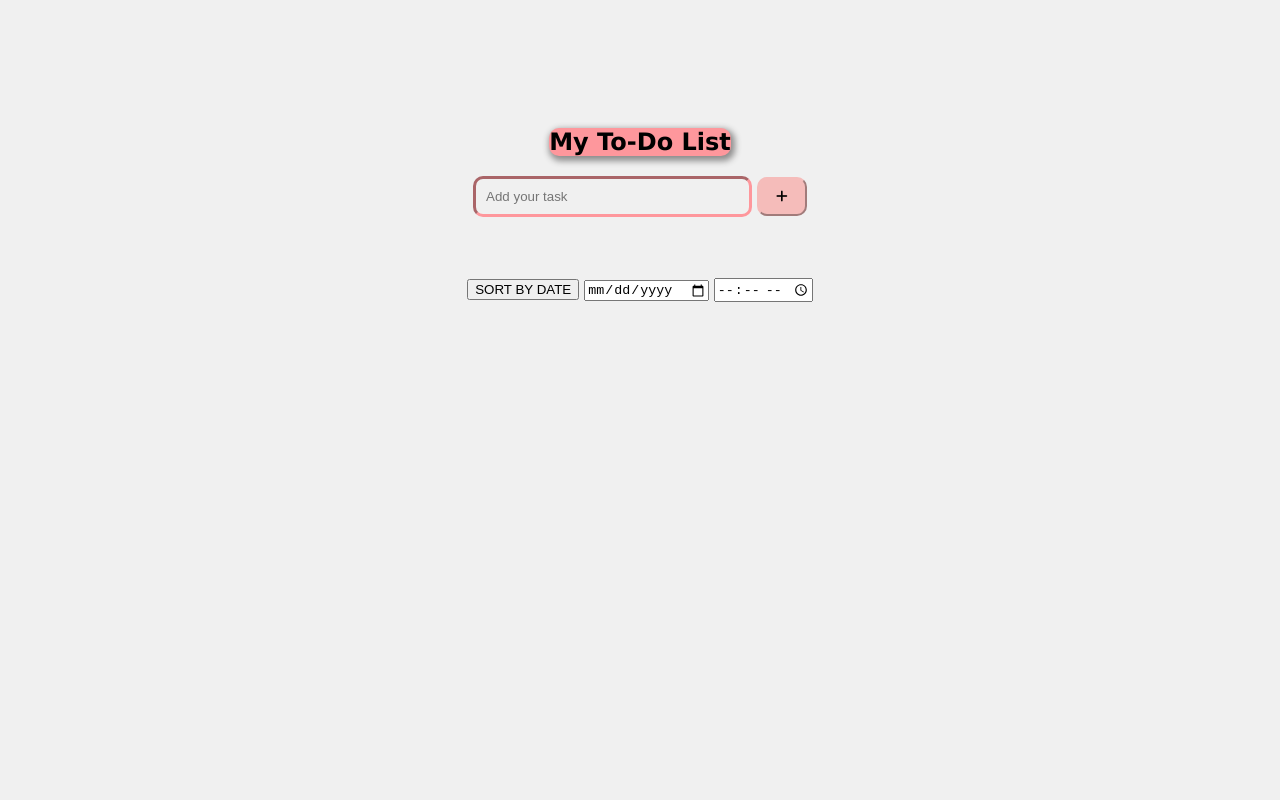
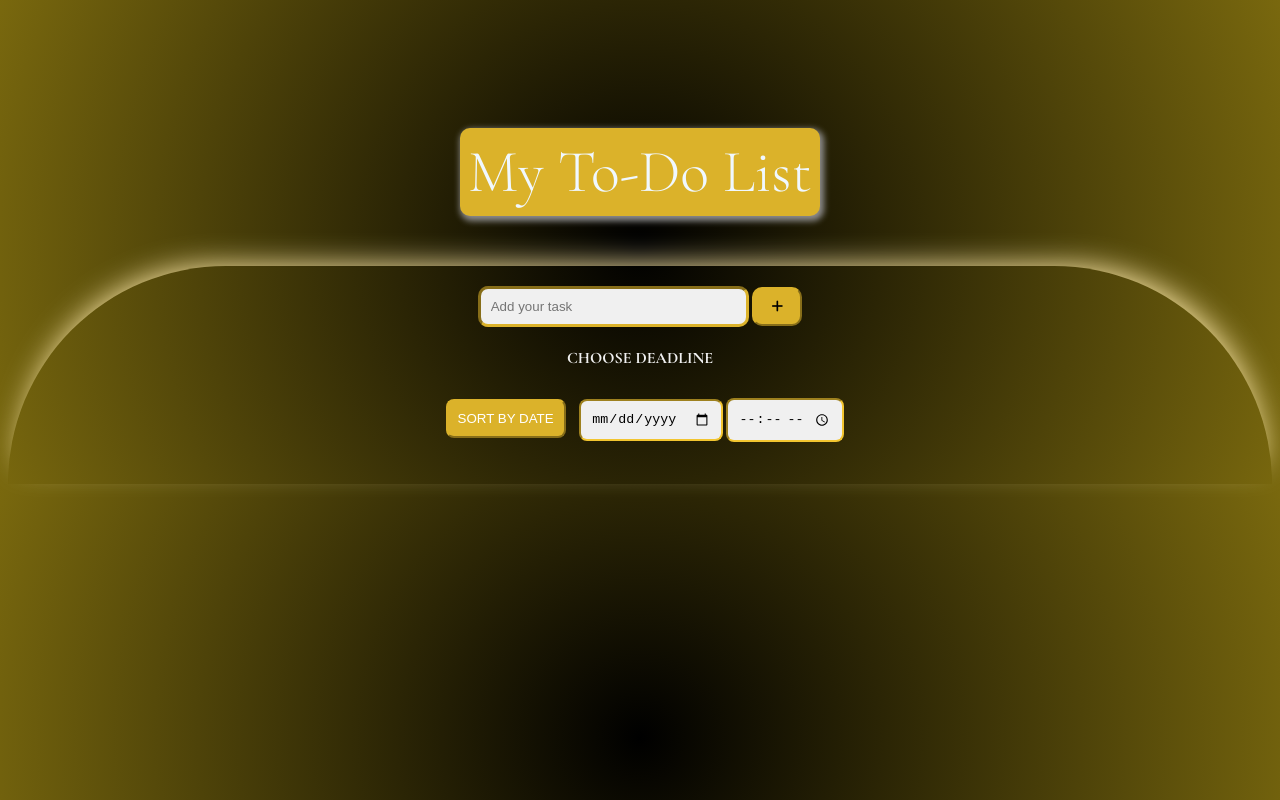
Before and after one commit to Huenyeon/interactive-to-do-list, a website built with Vite: page index.html in a window 1280 px wide. Built offline with nearby package versions, Linux system fonts and the light colour scheme.

Commit message:
updated css

```diff
--- a/main.css
+++ b/main.css
@@ -1,18 +1,20 @@
 body{
-    background-color: #f0f0f0;
-    font-family:'Lucida Sans', 'Lucida Sans Regular', 'Lucida Grande', 'Lucida Sans Unicode', Geneva, Verdana, sans-serif;
+    background: rgb(0,0,0);
+    background: radial-gradient(circle, rgba(0,0,0,1) 0%, rgba(121,104,14,1) 100%);
+    font-family: "Cormorant Garamond", serif;
     text-align: center;
     margin-top: 10%;
 }
 
-h1{
+h2{
     font-size: 60px;
     color: aliceblue;
     padding: 8px;
+    font-weight: 300;
 
 }
 .title{
-    background-color: #fe979c;
+    background-color: #dbb22a;
     width: fit-content;
     margin:auto;
     border-radius: 10px;
@@ -24,33 +26,35 @@ h1{
     width: 20%;
     border-radius: 10px;
     background-color: #f0f0f0;
-    border-color: #fe979c;
+    border-color: #dbb22a;
     border-width: 3px;
 
 }
 
 #inputField:hover{
     background-color: #e0dfdf;
-    box-shadow: 2px 2px 6px 2px rgb(143, 142, 142);
+    box-shadow: 2px 2px 6px 2px rgb(216, 216, 216);
 }
 
 #addTask{
     padding:10px;
     border-radius: 10px;
-    background-color: #F5BCBA;
+    background-color: #dbb22a;
     width: 50px;
-    border-color: #F5BCBA;
+    border-color: #dbb22a;
     box-shadow: black;
 }
 
 #addTask:hover{
-    background-color: #e0b0ad;
+    background-color: #f2c530;
+    border-color: #f2c530;
+    box-shadow: 2px 3px 6px 2px rgb(186, 185, 185);
     /* box-shadow: 1px 1px 1px 1px #929292; */
 }
 
 
 .tasks{
-    background-color: #f3dcdc;
+    background-color: white;
     padding: 10px;
     flex-direction: column;
     width: 40%;
@@ -71,23 +75,23 @@ h1{
 
 
 .tasks:hover{
-    background-color: rgb(240, 146, 146);
+    border-color: rgb(193, 193, 193);
     margin-top: 10px;
     margin-bottom: 10px;
 }
 
 .tasks.notDone{
-    background-color: #f3dcdc;
+    background-color: white;
 }
 
 .tasks.notDone:hover{
-    background-color: rgb(240, 146, 146);
+    background-color:rgb(193, 193, 193) ;
     margin-top: 10px;
     margin-bottom: 10px;
 }
 
 .tasks.done{
-    background-color :#dbc065;
+    background-color :#dbb22a;
     text-decoration : line-through;
     color: white;
 
@@ -96,7 +100,7 @@ h1{
 .tasks.done:hover{
     margin-top: 10px;
     margin-bottom: 10px;
-    background-color: #dbb22a;
+    background-color: #f2c530;
 }
 
 
@@ -119,9 +123,9 @@ h1{
 }
 
 .deleteBtn:hover{
-    background-color: #fa6863;
+    background-color: #ce3411;
     color: white;
-    border-color: #fa6863 ;
+    border-color: #ce3411 ;
 }
 
 #i{
@@ -136,4 +140,57 @@ h1{
 
 .taskList{
     margin-top: 50px
-};
+}
+
+.list{
+    display: flex;
+}
+
+.time{
+    /* float: right; */
+    margin-left: auto;
+}
+
+#sortByDate{
+    background-color: #dbb22a;
+    border-color: #dbb22a;
+    color: white;
+    border-radius: 8px;
+    padding: 10px;
+    margin: 10px;
+}
+
+#sortByDate:hover{
+    background-color: #f2c530;
+    border-color: #f2c530;
+    box-shadow: 2px 3px 6px 2px rgb(186, 185, 185);
+}
+
+#date{
+    border-color: #f2c530 ;
+    border-radius: 8px;
+    padding: 10px;
+    background-color: #f0f0f0;
+}
+
+#time{
+    border-color: #f2c530 ;
+    border-radius: 8px;
+    padding: 10px;
+    background-color: #f0f0f0;
+}
+
+.expiredText{
+    color: white;
+
+}
+
+.container{
+    opacity: 10px;
+    background-color: #a78a2b00;
+    padding: 20px;
+    backdrop-filter: blur(0.3px);
+    border-top-right-radius: 300px;
+    border-top-left-radius: 300px;
+    box-shadow: 2px -10px 30px -10px rgb(255, 235, 171);
+}
```
